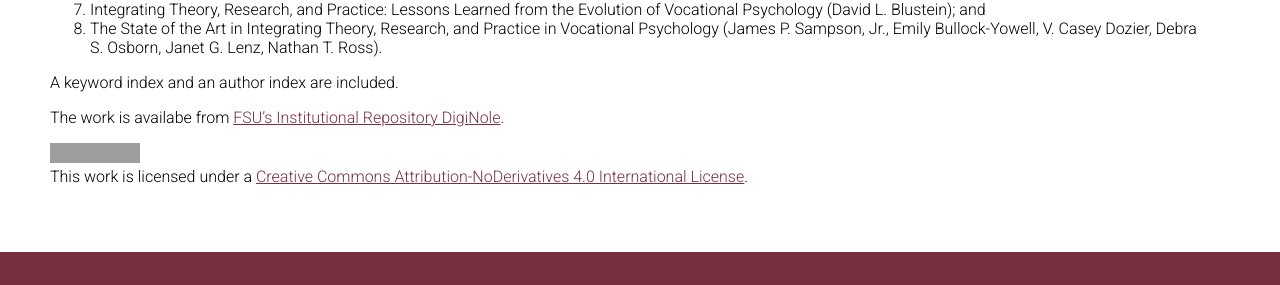
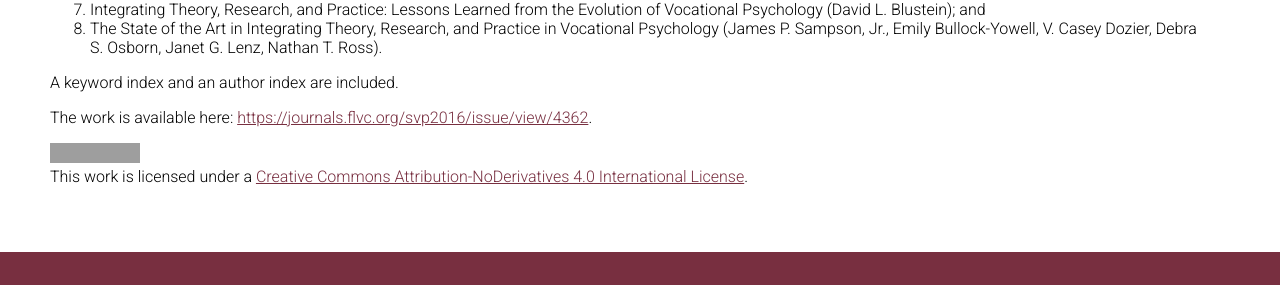
Before and after one commit to fsulibpub/fsulibpub.github.io, a Jekyll site: the page built from _books-oer/vocPsy.md, in a window 1280 px wide and 900 px high, scrolled down 700 px. Shown: the part 541-826 px from the top of the window. Built offline with Jekyll 4.4.1, drawn with Linux system fonts in a browser that asks for light colours; grey boxes are pictures that could not be loaded.

Commit message:
Update vocPsy.md

```diff
--- a/_books-oer/vocPsy.md
+++ b/_books-oer/vocPsy.md
@@ -39,6 +39,6 @@ This publication is based on the 2016 Society for Vocational Psychology (SVP) Bi
   A keyword index and an author index are included.
 
 
-  The work is availabe from <a href="http://fsu.digital.flvc.org/islandora/object/fsu%3A545120" target="_blank">FSU's Institutional Repository DigiNole</a>.
+  The work is available here: <a href="https://journals.flvc.org/svp2016/issue/view/4362" target="_blank">https://journals.flvc.org/svp2016/issue/view/4362</a>.
 
   <a rel="license" href="http://creativecommons.org/licenses/by-nd/4.0/"><img alt="Creative Commons License" style="border-width:0" src="https://i.creativecommons.org/l/by-nd/4.0/88x31.png" /></a><br />This work is licensed under a <a rel="license" href="http://creativecommons.org/licenses/by-nd/4.0/">Creative Commons Attribution-NoDerivatives 4.0 International License</a>.
```
